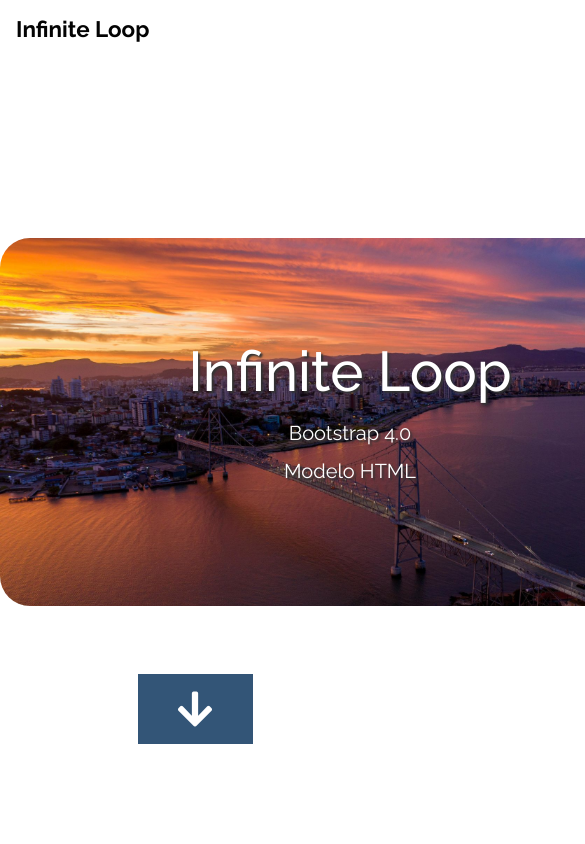
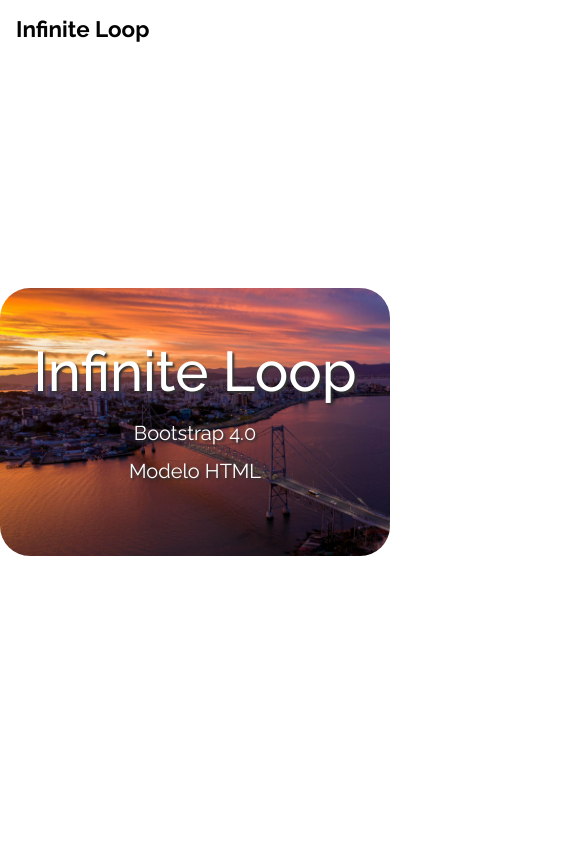
Before and after one commit to vitutelles/infinite-loop, a plain HTML site: page indexBR.html in a window 390 px wide. Shown: the top 844 px of the page, 585 px wide, since content can reach past the window. Drawn offline with Linux system fonts and the light colour scheme.

Commit message:
feat:remoção de botão,ajuste para mobile

```diff
--- a/css/tooplate-infinite-loop.css
+++ b/css/tooplate-infinite-loop.css
@@ -198,14 +198,22 @@ blockquote {
   background-repeat: no-repeat;
   background-size: cover;
 
+}
+@media (max-width: 798px) {
+  #inf {
+  width: 100%;
+  padding: 50px 0;
+
+  }
 
 }
+
 
 #infinite {
 	background-color: rgb(255, 255, 255);
   height: 100vh;
   min-height: 375px;
-  position: relative;
+  position: relativea;
 }
 
 @media (min-height: 600px) and (min-width: 1920px) {
@@ -259,21 +267,14 @@ blockquote {
   text-shadow: 2px 2px 2px #333;
 }
 
-.tm-intro-next {
-  position: absolute;
-  bottom: 100px;
-  left: 0;
-  right: 0;
-}
+
 
 @media (max-height: 480px) {
   .tm-hero-text-container-inner {
     margin-top: -40px;
   }
 
-  .tm-intro-next {
-    bottom: 20px;
-  }
+
 }
 
 .tm-down-arrow-link {
```
Also changed, not shown: index.html (+1 -5 lines).
